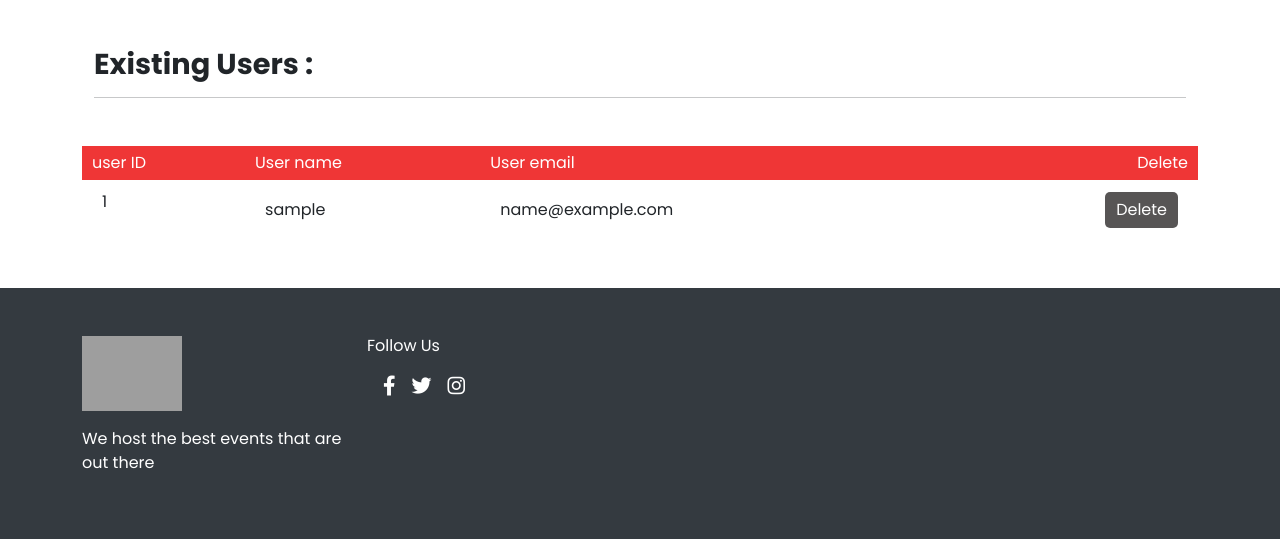
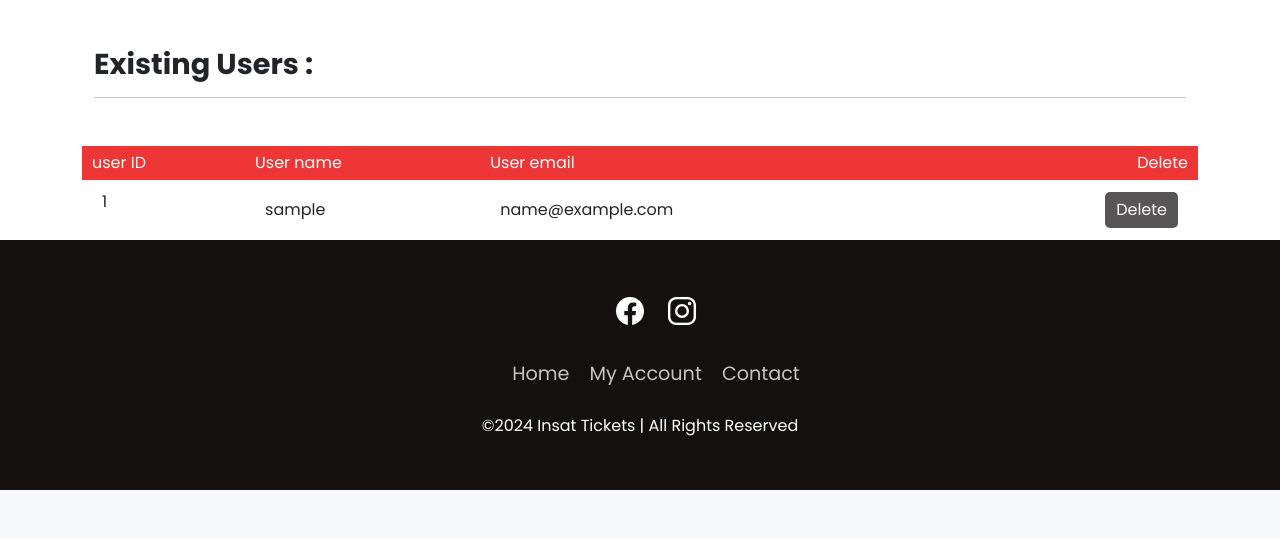
Before and after one commit to Ayoobe/TP_PHP, a PHP site: page /admin/manage_users.php in a window 1280 px wide. Shown: the part 520-1059 px from the top of the page. After the commit the page ends 1010 px from the top, so only its background shows below. Run offline with PHP 8.4, Linux system fonts and the light colour scheme; the visitor is signed in with stand-in values (Sample User, id 1); some libraries are stand-ins or nearby versions; grey boxes are pictures that could not be loaded.

Commit message:
minor updates and bug fixes

```diff
--- a/admin/manage_admins.php
+++ b/admin/manage_admins.php
@@ -1,6 +1,12 @@
 <?php
 include('../server/connection.php');
 session_start();
+
+
+if(!isset($_SESSION['admin_logged_in']) || $_SESSION['admin_logged_in']!=true){
+    header('location: index.php');
+    exit();
+}
 
 // Add user
 if (isset($_POST['add_admin'])) {
--- a/admin/manage_users.php
+++ b/admin/manage_users.php
@@ -1,6 +1,13 @@
 <?php
 include('../server/connection.php');
 session_start();
+
+
+
+if(!isset($_SESSION['admin_logged_in']) || $_SESSION['admin_logged_in']!=true){
+    header('location: index.php');
+    exit();
+}
 
 // Add user
 if (isset($_POST['add_user'])) {
--- a/layouts/footer.php
+++ b/layouts/footer.php
@@ -1,32 +1,95 @@
+<footer class="footer">
+  <style>
+    /* Footer */
+.footer {
+  position: relative;
+  width: 100%;
+  background: #141010;
+  height: 250px;
+  padding: 20px 50px;
+  display: flex;
+  justify-content: center;
+  align-items: center;
+  flex-direction: column;
+}
 
+/* Social Icons */
+.social-icon,
+.menu {
+  position: relative;
+  display: flex;
+  justify-content: center;
+  align-items: center;
+  margin: 10px 0;
+  flex-wrap: wrap;
+}
 
-<!-- footer needs further work-->
-<footer class="mt-5 py-5">
-  <div class="container mx-auto">
-    <div class="row">
-      <div class="footer-one col-lg-3 col-md-3 col-sm-12">
-        <img src="assets/img/logo.jpeg" />
-        <p class="pt-3">We host the best events that are out there</p>
-      </div>
-      <div class="col-lg-3 col-md-6 col-sm-12">
-        <h5 class="pb-2">Follow Us</h5>
-        <ul class="list-unstyled d-flex social-icons">
-          <li class="ms-3">
-            <a href="#"><i class="fab fa-facebook-f"></i></a>
-          </li>
-          <li class="ms-3">
-            <a href="#"><i class="fab fa-twitter"></i></a>
-          </li>
-          <li class="ms-3">
-            <a href="#"><i class="fab fa-instagram"></i></a>
-          </li>
-        </ul>
-      </div>
-    </div>
-  </div>
+.social-icon__item,
+.menu__item {
+  list-style: none;
+}
+
+.social-icon__link {
+  font-size: 2rem;
+  color: #fff;
+  margin: 0 10px;
+  display: inline-block;
+  transition: 0.5s;
+}
+
+.social-icon__link:hover {
+  transform: translateY(-10px);
+}
+
+/* Menu */
+.menu__link {
+  font-size: 1.2rem;
+  color: #fff;
+  margin: 0 10px;
+  display: inline-block;
+  transition: 0.5s;
+  text-decoration: none;
+  opacity: 0.75;
+  font-weight: 300;
+}
+
+.menu__link:hover {
+  opacity: 1;
+}
+
+/* Footer Copyright */
+.footer__copyright {
+  color: #fff;
+  margin: 15px 0 10px 0;
+  font-size: 1rem;
+  font-weight: 300;
+}
+
+  </style>
+  <ul class="social-icon">
+    <li class="social-icon__item">
+      <a class="social-icon__link" href="https://www.facebook.com/profile.php?viewas=100000686899395&id=61557927822592">
+        <ion-icon name="logo-facebook"></ion-icon>
+      </a>
+    </li>
+    <li class="social-icon__item"></li>
+    <li class="social-icon__item">
+      <a class="social-icon__link" href="https://www.instagram.com/insat_tickets/">
+        <ion-icon name="logo-instagram"></ion-icon>
+      </a>
+    </li>
+  </ul>
+  <ul class="menu">
+    <li class="menu__item"><a class="menu__link" href="index.php">Home</a></li>
+    <li class="menu__item"><a class="menu__link" href="account.php">My Account</a></li>
+    <li class="menu__item">
+      <a class="menu__link" href="mailto:insat.tickets@gmail.com">Contact</a>
+    </li>
+  </ul>
+  <p class="footer__copyright">&copy;2024 Insat Tickets | All Rights Reserved</p>
 </footer>
-
-
+<script type="module" src="https://unpkg.com/ionicons@5.5.2/dist/ionicons/ionicons.esm.js"></script>
+<script nomodule src="https://unpkg.com/ionicons@5.5.2/dist/ionicons/ionicons.js"></script>
 <script src="https://cdn.jsdelivr.net/npm/bootstrap@5.3.3/dist/js/bootstrap.bundle.min.js" integrity="sha384-YvpcrYf0tY3lHB60NNkmXc5s9fDVZLESaAA55NDzOxhy9GkcIdslK1eN7N6jIeHz" crossorigin="anonymous"></script>
 </body>
 </html>
```
Also changed, not shown: admin/analytics.php (+2 -14 lines), admin/dashboard.php (+5 -2 lines), admin/index.php (+1 -81 lines), admin/manage_events.php (+7 -0 lines), skeleton.html (deleted, +0 -95 lines).
